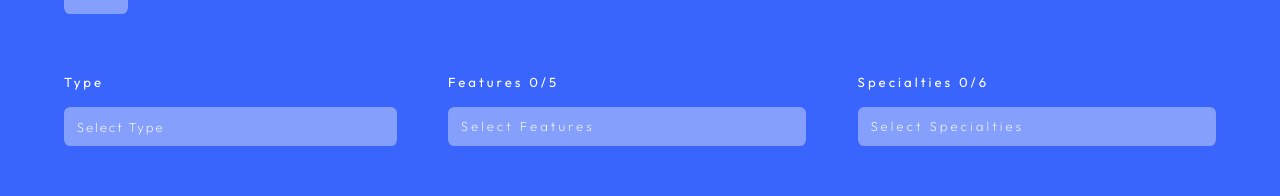
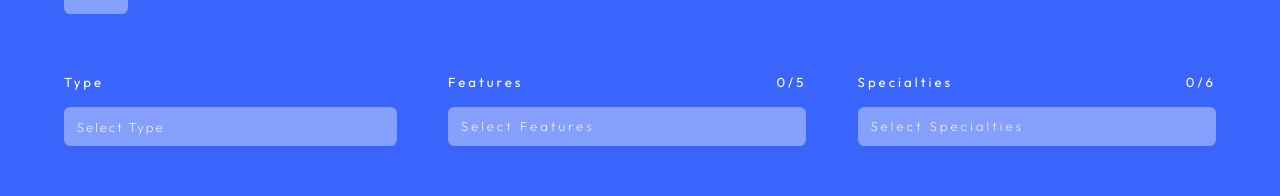
Before and after one commit to aswanthup/dr_one, a React (Create React App) app: page /hospitaladminregistration2 in a window 1280 px wide. Shown: the part 204-400 px from the top of the page. Built offline with nearby package versions, Linux system fonts and the light colour scheme.

Commit message:
aswanth-103

```diff
--- a/src/pages/Hospitaladmin/Hospitaladminregistration2.jsx
+++ b/src/pages/Hospitaladmin/Hospitaladminregistration2.jsx
@@ -282,8 +282,10 @@ export default function Hospitaladminregistration2() {
 
 
 
-                                        <div>
-                                                <h4>Features {`${HospitalAdminRg?.features?.length ? HospitalAdminRg?.features?.length : 0}/${Features?.length}`}</h4>
+                                        <div> <div className='name-progrss flex'>
+                                                <h4>Features</h4>
+                                               <h4> {`${HospitalAdminRg?.features?.length ? HospitalAdminRg?.features?.length : 0}/${Features?.length}`}</h4>
+                                                </div>
                                                 <button type='button' onClick={() => { openModal() }} className='hospital-second-section-Div flex'> {HospitalAdminRg?.features?.length > 0 ?
                                                         <div className='hospital-second-section-Div-Map'>
                                                                 {HospitalAdminRg?.features?.map((ele, index) =>
@@ -294,7 +296,10 @@ export default function Hospitaladminregistration2() {
                                         </div>
 
                                         <div>
-                                                <h4>Specialties {`${HospitalAdminRg?.specialties?.length ? HospitalAdminRg?.specialties?.length : 0}/${specialties?.length}`}</h4>
+                                                <div className='name-progrss flex'>
+                                                <h4>Specialties </h4>
+                                               <h4>{`${HospitalAdminRg?.specialties?.length ? HospitalAdminRg?.specialties?.length : 0}/${specialties?.length}`}</h4>
+                                                </div>
                                                 <button type='button' onClick={() => { openModal({ specialties: true }) }} className='hospital-second-section-Div flex'>{HospitalAdminRg?.specialties?.length > 0 ?
                                                         <div className='hospital-second-section-Div-Map'>
                                                                 {HospitalAdminRg?.specialties?.map((ele, index) =>
--- a/src/pages/Hospitaladmin/hospitaladminregistration2.css
+++ b/src/pages/Hospitaladmin/hospitaladminregistration2.css
@@ -376,6 +376,10 @@ input[type="checkbox"]:disabled {
 }
 
 
+.name-progrss{
+  justify-content: space-between;
+}
+
 
 
 
--- a/src/pages/Labadmin/Labadminregistration2.jsx
+++ b/src/pages/Labadmin/Labadminregistration2.jsx
@@ -258,18 +258,36 @@ export default function Labadminregistration2() {
 
 
           <div>
-            <h4>Features {`${LabAdminRg?.features?.length ? LabAdminRg?.features?.length : 0}/${Features?.length}`}</h4>
+
+            <div className='name-progrss flex'>
+            <h4>Features </h4>
+            <h4>{`${LabAdminRg?.features?.length ? LabAdminRg?.features?.length : 0}/${Features?.length}`}</h4>
+            </div>
+
+
             <button type='button' onClick={() => { openModal() }} className='hospital-second-section-Div flex'> {LabAdminRg?.features?.length > 0 ?
               <div className='hospital-second-section-Div-Map'>
                 {LabAdminRg?.features?.map((ele, index) =>
                   <h4>{ele}{index + 1 === LabAdminRg?.features?.length ? '' : ","}&nbsp; </h4>
                 )}
               </div>
+
+
               : <h4>Select Features</h4>}</button>
           </div>
 
+
+
+
+
+
           <div>
-            <h4>Services {`${LabAdminRg?.Services?.length ? LabAdminRg?.Services?.length : 0}/${Services?.length}`}</h4>
+
+          <div className='name-progrss flex'>
+            <h4>Services</h4>
+            <h4> {`${LabAdminRg?.Services?.length ? LabAdminRg?.Services?.length : 0}/${Services?.length}`}</h4>
+          </div>
+
             <button type='button' onClick={() => { openModal({ services: true }) }} className='hospital-second-section-Div flex'>{LabAdminRg?.Services?.length > 0 ?
               <div className='hospital-second-section-Div-Map'>
                 {LabAdminRg?.Services?.map((ele, index) =>
```
